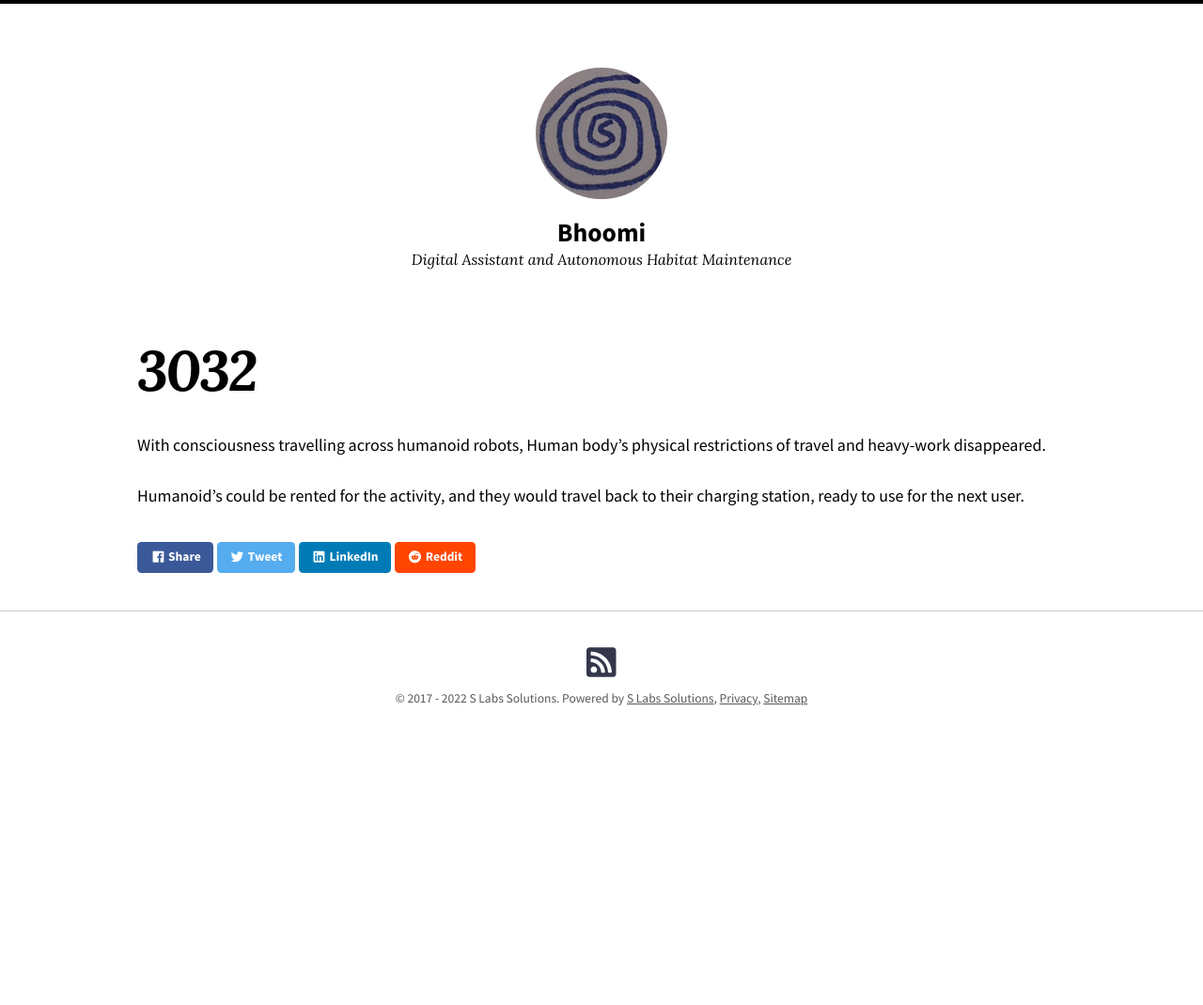
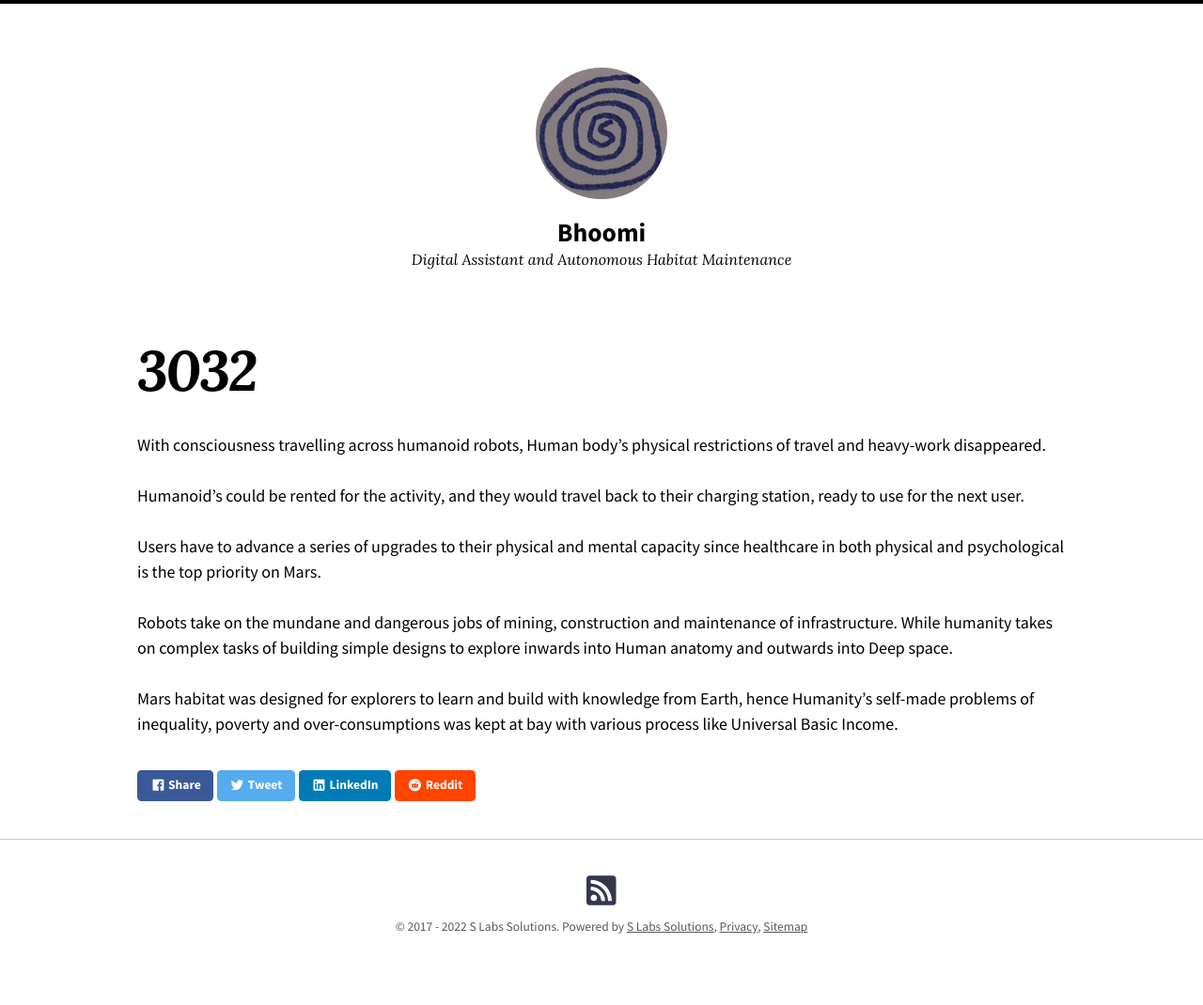
Before and after one commit to sachinsshetty/bhoomi, a Jekyll site: the page built from docs/_posts/seeker/2022-11-09-2032.md, in a window 1280 px wide. Shown: the whole page at 94% size. Built offline with Jekyll 4.4.1, drawn with Linux system fonts in a browser that asks for light colours; nearby versions of some CDN libraries; before the commit the page ends 900 px from its top, so only the background shows below that.

Commit message:
Add content - Chapter 1

```diff
--- a/docs/_posts/seeker/2022-11-09-2032.md
+++ b/docs/_posts/seeker/2022-11-09-2032.md
@@ -10,4 +10,14 @@ date: 2022-11-07T00:00:00-00:00
 With consciousness travelling across humanoid robots,
 Human body's physical restrictions of travel and heavy-work disappeared.
 
-Humanoid's could be rented for the activity, and they would travel back to their charging station, ready to use for the next user.
+Humanoid's could be rented for the activity, and they would travel back to their charging station, ready to use for the
+next user.
+
+Users have to advance a series of upgrades to their physical and mental capacity since healthcare in both
+physical and psychological is the top priority on Mars.
+
+Robots take on the mundane and dangerous jobs of mining, construction and maintenance of infrastructure. While humanity
+takes on complex tasks of building simple designs to explore inwards into Human anatomy and outwards into Deep space.
+
+Mars habitat was designed for explorers to learn and build with knowledge from Earth, hence Humanity's self-made
+problems of inequality, poverty and over-consumptions was kept at bay with various process like Universal Basic Income.
```
Also changed, not shown: docs/_posts/seeker/2022-11-09-50-year-storm.md (+3 -7 lines), docs/book/index.md (+3 -1 lines).
